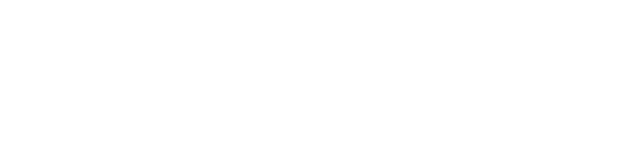
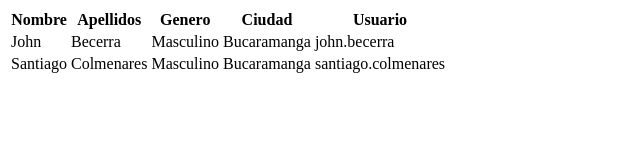
Before and after one commit to JohnVanagandr/basico, a plain HTML site: page registro/registro.html in a window 1280 px wide. Shown: the whole page, without its empty margins (0-640 px from the left). Drawn offline with Linux system fonts and the light colour scheme.

Commit message:
datos en la tabla

```diff
--- a/registro/registro.html
+++ b/registro/registro.html
@@ -4,11 +4,56 @@
 <head>
   <meta charset="UTF-8">
   <meta name="viewport" content="width=device-width, initial-scale=1.0">
-  <title>Registro</title>
+  <title>Tabla</title>
 </head>
 
 <body>
 
+  <table>
+    <thead>
+      <th>Nombre</th>
+      <th>Apellidos</th>
+      <th>Genero</th>
+      <th>Ciudad</th>
+      <th>Usuario</th>
+    </thead>
+    <tbody>
+      <tr>
+        <td>
+          John
+        </td>
+        <td>
+          Becerra
+        </td>
+        <td>
+          Masculino
+        </td>
+        <td>
+          Bucaramanga
+        </td>
+        <td>
+          john.becerra
+        </td>
+      </tr>
+      <tr>
+        <td>
+          Santiago
+        </td>
+        <td>
+          Colmenares
+        </td>
+        <td>
+          Masculino
+        </td>
+        <td>
+          Bucaramanga
+        </td>
+        <td>
+          santiago.colmenares
+        </td>
+      </tr>
+    </tbody>
+  </table>
 
 </body>
 
```
Also changed, not shown: login.html (+2 -0 lines).
